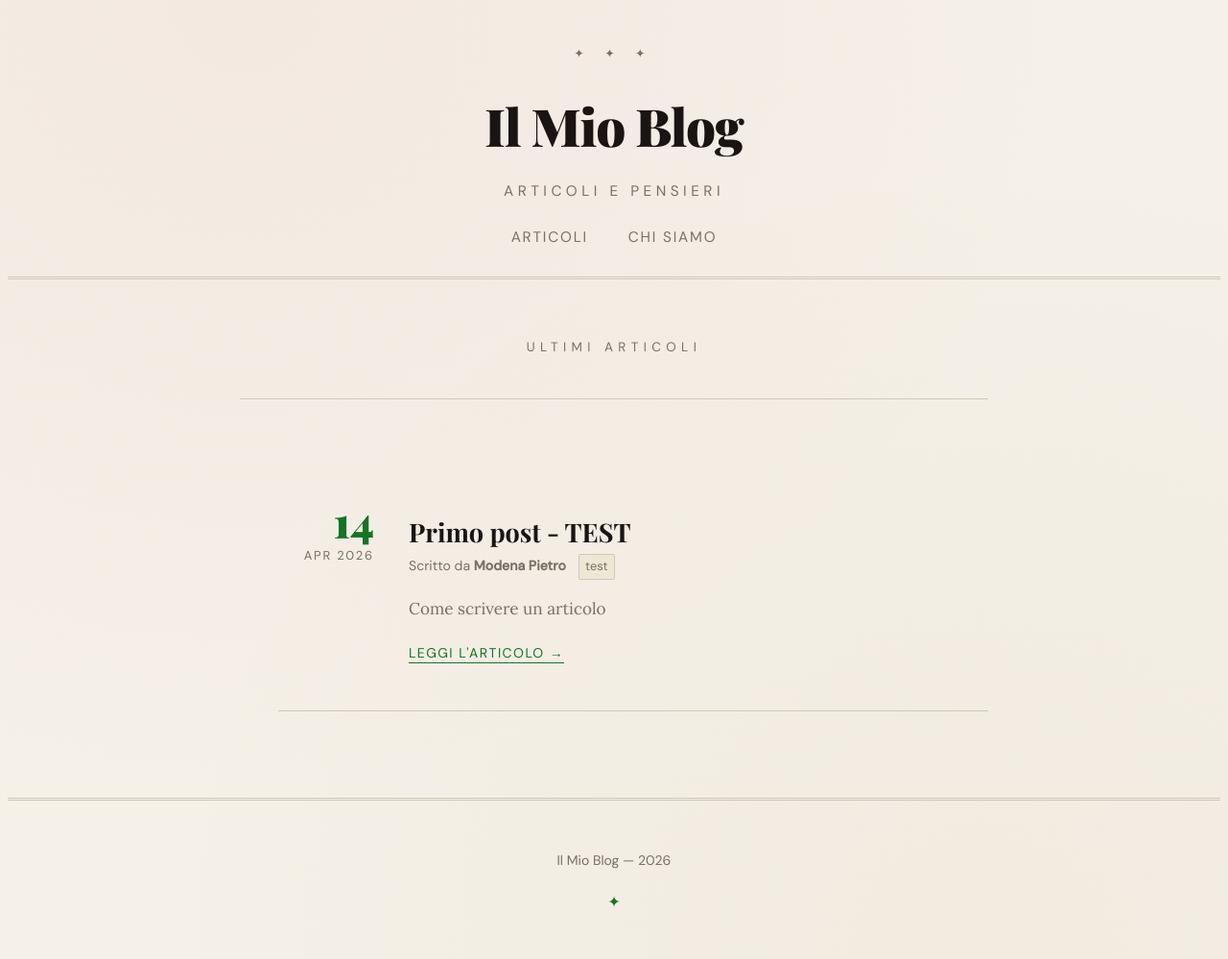
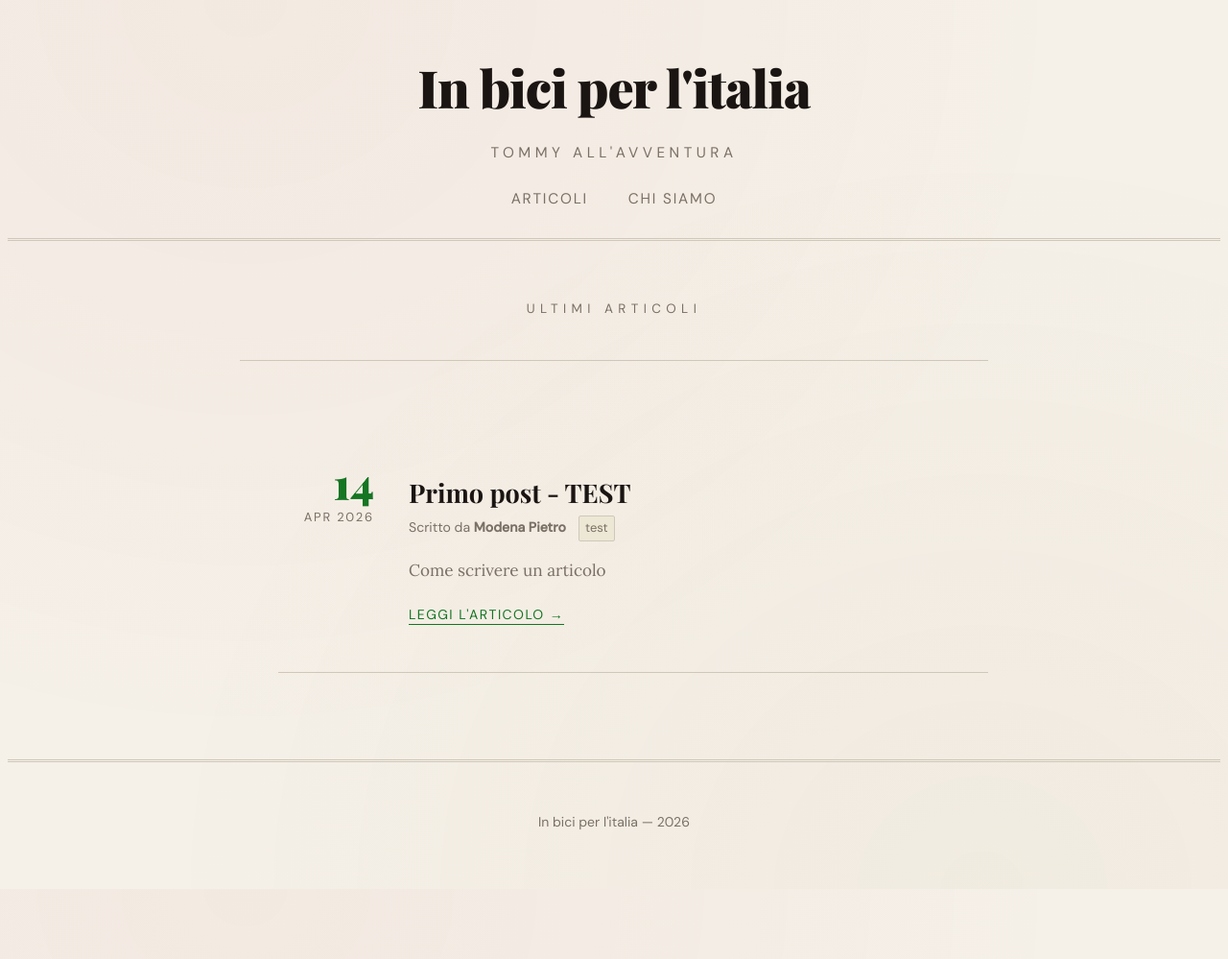
Before and after one commit to Pmod04/inbiciperlitalia, a Jekyll site: the page built from index.md, in a window 1280 px wide. Shown: the whole page at 96% size. Built offline with Jekyll 4.4.1, drawn with Linux system fonts in a browser that asks for light colours; some web fonts are replaced; after the commit the page ends 926 px from its top, so only the background shows below that.

Commit message:
rimosse stelline e fixato colori ?

```diff
--- a/_config.yml
+++ b/_config.yml
@@ -1,11 +1,7 @@
-title: "Il Mio Blog"
-description: "Articoli e pensieri"
-baseurl: "/sitoTommy"
+title: "In bici per l'italia"
+description: "Tommy all'avventura"
+baseurl: "/inbiciperlitalia"
 url: "https://pmod04.github.io"
-# ↑ Cambia TUO-USERNAME con il tuo username GitHub
-# Se il repo si chiama "blog" (non username.github.io), metti:
-#   url: "https://TUO-USERNAME.github.io"
-#   baseurl: "/blog"
 
 # Tema e build
 markdown: kramdown
--- a/assets/css/main.scss
+++ b/assets/css/main.scss
@@ -51,14 +51,7 @@ a:hover { color: var(--accent2); }
   text-align: center;
   position: relative;
 }
-.site-header::before {
-  content: '✦ ✦ ✦';
-  display: block;
-  font-size: 0.7rem;
-  letter-spacing: 0.5rem;
-  color: var(--muted);
-  margin-bottom: 1rem;
-}
+
 .site-title {
   font-family: var(--font-display);
   font-size: 3rem;
@@ -316,13 +309,6 @@ a:hover { color: var(--accent2); }
   font-size: 0.78rem;
   color: var(--muted);
 }
-.site-footer::after {
-  content: '✦';
-  display: block;
-  margin-top: 1rem;
-  color: var(--accent);
-  font-size: 0.9rem;
-}
 
 /* ===== VUOTO ===== */
 .no-posts {
```
Also changed, not shown: chi-siamo.md (deleted, +0 -15 lines).
